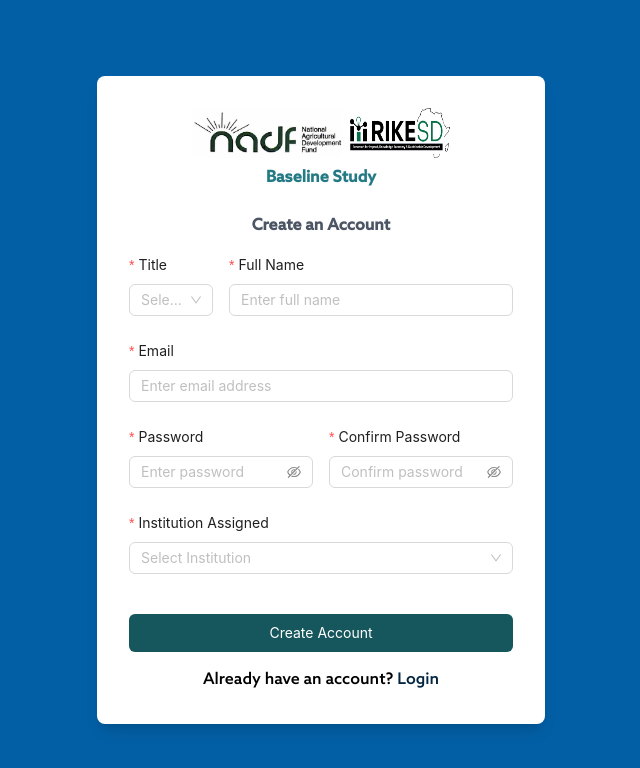
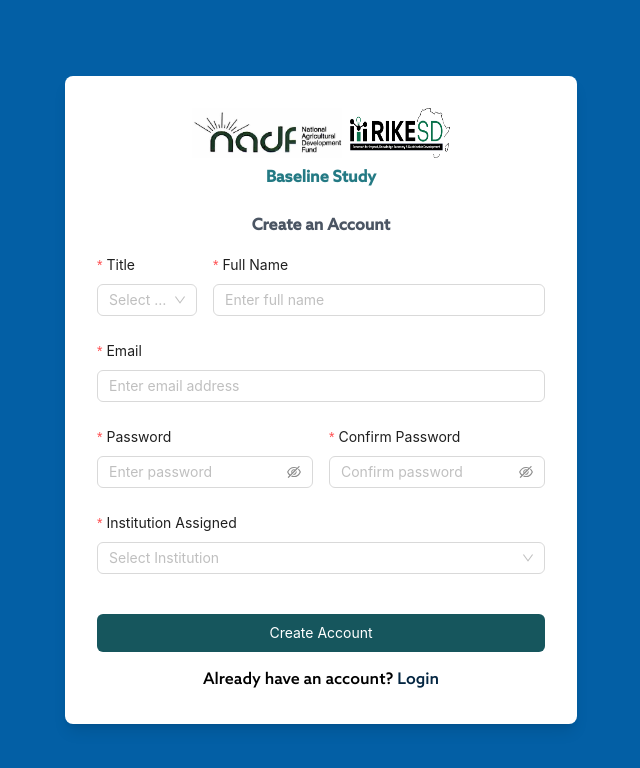
Before and after one commit to akin-shafi/equipment-registration-app, a React (Vite) app: page /sign-up in a window 1280 px wide. Shown: the top 768 px of the page, without its empty margins (319-959 px from the left). Built offline with nearby package versions, Linux system fonts and the light colour scheme; no server answers.

Commit message:
Update SignupPage.jsx

```diff
--- a/src/pages/SignupPage.jsx
+++ b/src/pages/SignupPage.jsx
@@ -19,7 +19,7 @@ export function SignupPage() {
         const institutionsData = await fetchInstitution();
         const institutionOptions = institutionsData.map((institution) => ({
           value: institution.id,
-          label: `${institution.name} (${institution.initial})`,
+          label: ` (${institution.initial}- ${institution.city} - ${institution.state})`,
         }));
         setInstitutions(institutionOptions);
       } catch (err) {
@@ -61,7 +61,7 @@ export function SignupPage() {
 
   return (
     <div className="flex items-center justify-center min-h-screen bg-primary text-white p-4">
-      <div className="bg-white text-black rounded-lg shadow-lg p-8 max-w-md w-full">
+      <div className="bg-white text-black rounded-lg shadow-lg p-8 max-w-lg w-full">
         <div className="text-center mb-6">
           <WhiteLogo />
           <h1 className="text-1xl font-bold text-appGreen">Baseline Study</h1>
```
